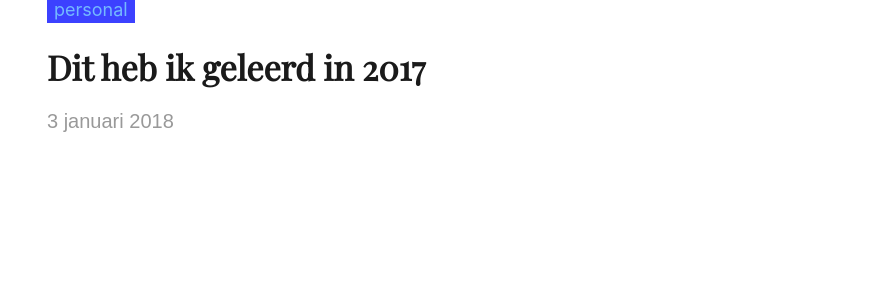
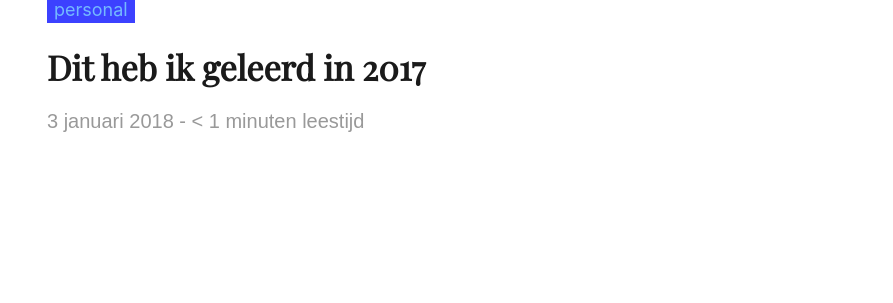
Before and after one commit to jeffrey-over/jeffrey-over.github.io, a Jekyll site: the page built from _posts/2018-01-03-dit-heb-ik-geleerd-in-2017.md, in a window 1280 px wide. Shown: the part 147-450 px from the top of the page, without its empty margins (193-1086 px from the left). Built offline with Jekyll 4.4.1, drawn with Linux system fonts in a browser that asks for light colours; nearby versions of some CDN libraries; some web fonts are replaced; library files that are not in the unit come from our copies; comment, search, counter and statistics services are not loaded.

Commit message:
leestijd toevoegen

```diff
--- a/_layouts/post.html
+++ b/_layouts/post.html
@@ -28,7 +28,8 @@ layout: default
   {% when '12' %}december
 {% endcase %}
 {{ page.date | date: "%Y" }}
-            {% if page.author %} • {{ page.author }}{% endif %}{% if page.meta %} • {{ page.meta }}{% endif %}</time></h2>
+            {% if page.author %} • {{ page.author }}{% endif %}{% if page.meta %} • {{ page.meta }}{% endif %}</time> -         {% capture readtime %}{{ content | number_of_words | plus:91 | divided_by:180.0 | append:'.' | split:'.' | first }}{% endcapture %}
+            {% if readtime == '0' %} &lt; 1{% else %}{{ readtime }}{% endif %} minuten leestijd</h2>
     </section>
 </div>
 </div>
```
